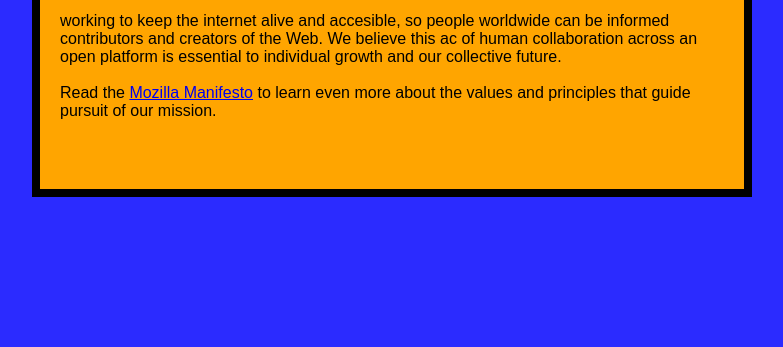
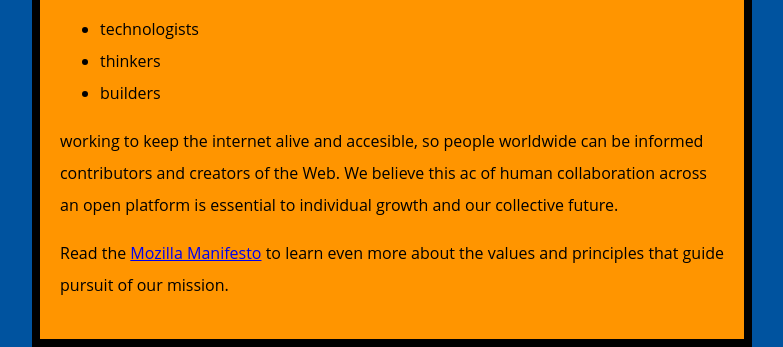
Before and after one commit to Code-artyst/Practica-Fullstack, a plain HTML site: page Practica_HTML/Mozilla.html in a window 1280 px wide. Shown: the part 509-856 px from the top of the page, without its empty margins (248-1031 px from the left). Before the commit the page ends 800 px from the top, so only its background shows below. Drawn offline with Linux system fonts and the light colour scheme.

Commit message:
Mas cambios

```diff
--- a/Practica_HTML/Mozilla.html
+++ b/Practica_HTML/Mozilla.html
@@ -10,19 +10,21 @@
         body {
             max-width: 1200px;
             margin: 0 auto;
-            height: 650px;
-            font-family: sans-serif;
+            height: 800px;
+            font-family: 'OPen Sans', sans-serif;
         }
 
         body {
-            background-color: rgb(43, 43, 255);
+            background-color: #00539F;
             padding-left: 20%;
             padding-right: 20%;
+            line-height: 2;
+
 
         }
 
         .contenedor {
-            background-color: orange;
+            background-color:#FF9500;
             height: 100%;
             padding: 20px;
             border: 8px solid black;
@@ -33,8 +35,8 @@
             margin: 0;
             text-align: center;
             font-size: 60px;
-            color: blue;
-            text-shadow: 4px 4 px 0 black;
+            color:#00539F;
+            text-shadow: 3px 3px 1px black;
 
         }
         #imagen {
@@ -42,6 +44,10 @@
             padding-right: 10%;
             padding-left: 13%;
 
+        }
+
+        p, ul {
+            font-size: 16px;
         }
     </style>
 </head>
@@ -65,8 +71,10 @@
             <p>working to keep the internet alive and accesible,
                 so people worldwide can be informed contributors and creators of the Web.
                 We believe this ac of human collaboration across an open platform is
-                essential to individual growth and our collective future. <br> <br>
-                Read the <a href="https://www.youtube.com/watch?v=xvFZjo5PgG0&list=RDxvFZjo5PgG0&start_radio=1">Mozilla Manifesto</a>
+                essential to individual growth and our collective future. </p>
+
+                <p>
+                Read the <a href="https://www.youtube.com/watch?v=xvFZjo5PgG0&list=RDxvFZjo5PgG0&start_radio=1" target="_blank">Mozilla Manifesto</a>
                 to learn even more about the values and principles that guide pursuit of our mission.
 
             </p>
```
